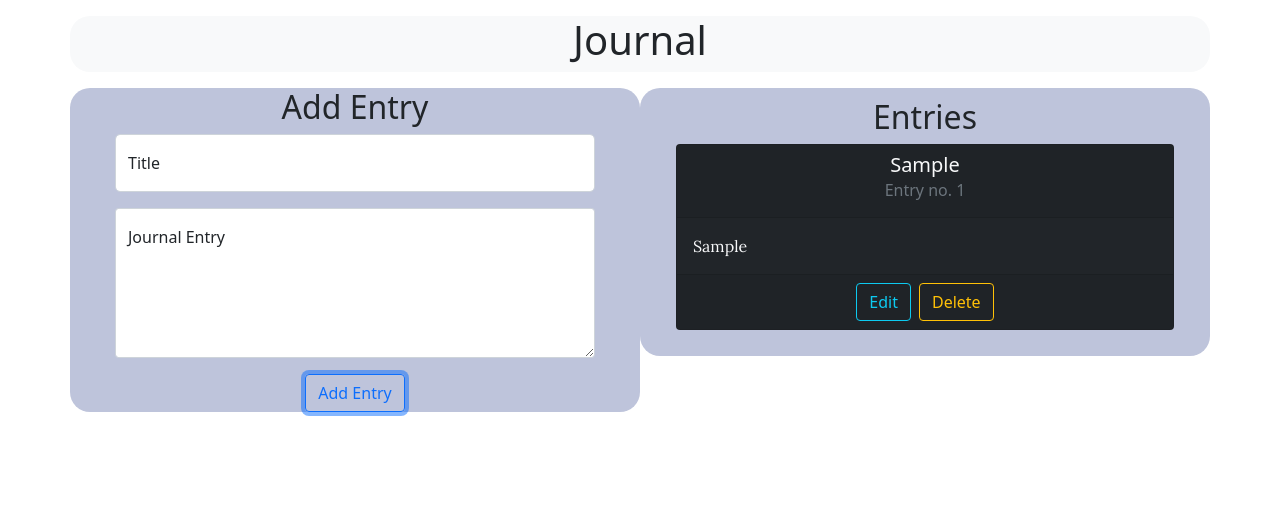
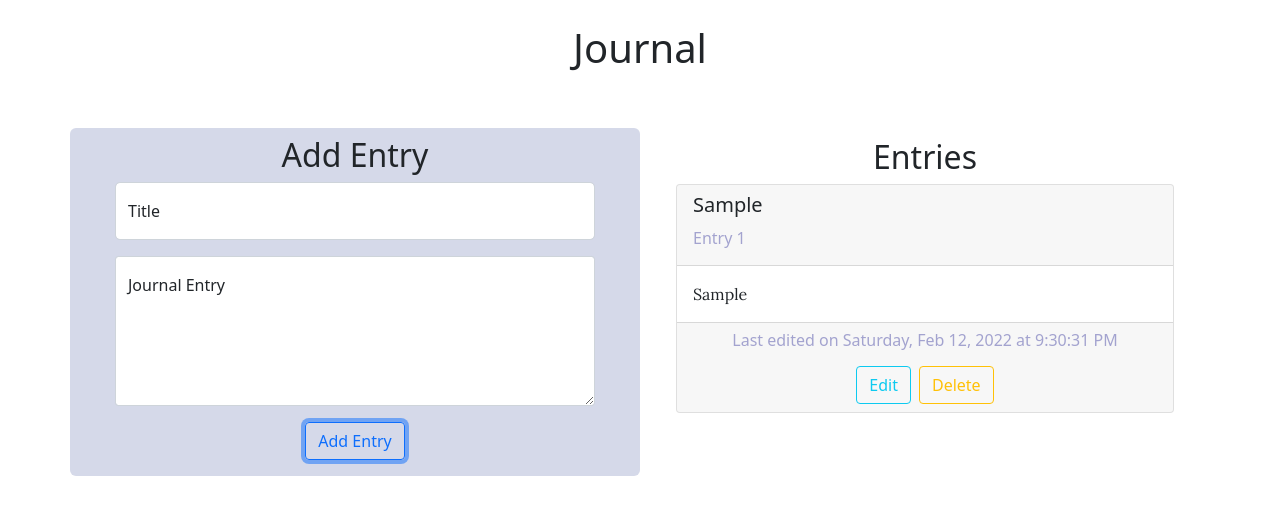
Before and after one commit to sidneyhopkins/crud-react, a React (Create React App) app: page / in a window 1280 px wide. Both pictures are taken after typing "Sample", "Sample" into the empty fields and a click on the button "Add Entry". Shown: the top 514 px of the page. Built offline with nearby package versions, Linux system fonts and the light colour scheme.

Commit message:
date stamp, bootstrap, CSS

```diff
--- a/src/App.js
+++ b/src/App.js
@@ -1,4 +1,4 @@
-import { useEffect, useState } from "react";
+import { useState } from "react";
 import EditJournalForm from "./Components/EditJournalForm";
 import AddJournalForm from "./Components/AddJournalForm";
 import Entries from "./Components/Entries";
@@ -9,13 +9,21 @@ import Row from "react-bootstrap/Row";
 import Col from "react-bootstrap/Col";
 
 
-
 function App() {
-  const initialFormState = { id: null, name: '', entry: '' };
+    const initialFormState = { id: null, name: '', entry: '', date: '' };
     const [ entry, setEntry ] = useState(initialFormState);
     const [ list, setList ] = useState([]);
     const [ editing, setEditing ] = useState(false);
     const [ editEntry, setEditEntry ] = useState(initialFormState);
+
+
+    // date creator
+    const createNewDate = () => {
+        let date = new Date();
+        let d = date.toLocaleDateString('en-us', { weekday:"long", year:"numeric", month:"short", day:"numeric"});
+        let t = date.toLocaleTimeString();
+        return `${d} at ${t}`;
+    }
 
     // when a user clicks 'Create Entry' button in component 'AddJournalForm'
     const createEntry = () => {
@@ -26,6 +34,7 @@ function App() {
 
         const newEntry = () => {
             entry.id = uuid();
+            entry.date = createNewDate();
             setList(list.length === 0 ? [entry] : [...list, entry] );
             setEntry(initialFormState);
         }
@@ -35,18 +44,13 @@ function App() {
         } else {
             newEntry();
         }
-
     }
-
-  useEffect(() => {
-    console.log(list)
-  }, [list])
 
   // when user clicks 'Edit Entry' button in component 'Entries'
   const editMode = (e) => {
     setEditing(true);
     const { id, name, value } = e.target;
-    setEditEntry({id: id, name: name, entry: value});
+    setEditEntry({id: id, name: name, entry: value, date: createNewDate()});
   }
 
   // when user clicks 'Update Entry' button in component 'EditJournalForm'
@@ -63,20 +67,19 @@ function App() {
     setList(list.filter((item) => item.id !== id));
   }
 
-
     return (
-    <Container  className="container" >
-        <Row name='top' className="header mb-3 mt-3 bg-light"  >
+        <Container className="container" >
+            <Row name='top' className="header mb-5 mt-4">
                 <h1>Journal</h1>
             </Row>
             <Row className="wrapper">
-            <Col className="content-left mb-5 "  >
+                <Col className="content-left mb-5 pt-2 pb-3">
                 {editing ? (
                     <EditJournalForm
                     setEditing={setEditing}
                     editEntry={editEntry}
                     setEditEntry={setEditEntry}
-                updateEntry={updateEntry}  />
+                    updateEntry={updateEntry} />
                 ) : (
                     <AddJournalForm
                     setEntry={setEntry}
@@ -84,7 +87,7 @@ function App() {
                     createEntry={createEntry} />
                 )}
                 </Col>
-          <Col className="content-right">
+                <Col className="content-right pb-3 mb-3">
                 <Entries list={list} deleteEntry={deleteEntry} editMode={editMode} />
                 </Col>
             </Row>
--- a/src/Components/EditJournalForm.js
+++ b/src/Components/EditJournalForm.js
@@ -11,8 +11,6 @@ function EditJournalForm ( props ) {
       const { name, value } = event.target;
       setEditEntry({...editEntry, [name]: value});
     }
-
-
 
     return (
         <Form onSubmit={(e) => e.preventDefault()} >
@@ -43,7 +41,7 @@ function EditJournalForm ( props ) {
                 id={editEntry.id}
                 name={editEntry.name}
                 value={editEntry.entry}
-            variant="btn btn-outline-secondary"
+                variant="btn btn-outline-success"
                 onClick={(e) => updateEntry(e)} >
                 Update Entry
             </Button>
--- a/src/Components/Entries.js
+++ b/src/Components/Entries.js
@@ -1,37 +1,30 @@
-import { Container } from 'react-bootstrap';
+import Container from 'react-bootstrap/Container';
 import Button from 'react-bootstrap/Button';
 import Card from 'react-bootstrap/Card';
-
-
 
 
 function Entries ( props ) {
     const { list, editMode, deleteEntry  } = props;
 
-
-
-
     return (
         <Container fluid className='entry-box'>
             <h2>Entries</h2>
-            <div>
+            <div className='entry-flex'>
                 {list.length !== 0 ? (
                 list.map((item, index) => {
                     return (
-                        <Card key={item.id} className={'card mb-3 bg-dark text-light'} >
+                        <Card key={item.id} className={'card mb-3  text-dark'} >
                             <Card.Header>
-                                <Card.Title className="mb-2 text-light">{item.name}</Card.Title>
-                                <Card.Subtitle className="mb-2 text-muted">Entry no. {index + 1}</Card.Subtitle>
+                                <Card.Title className="card-text mb-3 text-dark">{item.name}</Card.Title>
+                                <Card.Subtitle className="card-sub mb-2 text-start">Entry {index + 1}</Card.Subtitle>
                             </Card.Header>
 
                             <Card.Body>
-
-
-                                <Card.Text className='card-text text-light' >{item.entry}</Card.Text>
-
+                                <Card.Text className='card-text text-dark'>{item.entry}</Card.Text>
                             </Card.Body>
 
                             <Card.Footer>
+                                <h6 className="card-sub mb-3 text-center">Last edited on {item.date}</h6>
                                 <a href='#top'>
                                 <Button
                                     className="edit-button"
@@ -49,7 +42,6 @@ function Entries ( props ) {
                                     onClick={deleteEntry} >
                                     Delete
                                 </Button>
-
                             </Card.Footer>
                         </Card>
                     )
--- a/src/index.css
+++ b/src/index.css
@@ -11,13 +11,11 @@ body {
     sans-serif;
   -webkit-font-smoothing: antialiased;
   -moz-osx-font-smoothing: grayscale;
-
 }
 
 .header {
   text-align: center;
   border-radius: 20px;
-
 }
 
 .container {
@@ -35,10 +33,8 @@ p {
   overflow: hidden;
 }
 
-.col {
-
-  background-color: rgb(190, 196, 219);
-
+.content-left {
+  background-color: rgb(213, 217, 233);
 }
 
 .content-left,
@@ -46,32 +42,42 @@ p {
   display: flex;
   align-items: center;
   justify-content: space-around;
-  border-radius: 20px;
-
+  border-radius: 6px;
 }
 
 form {
-  padding: 10pxs;
-  min-width: 15rem;
   width: 30rem;
 }
 
 .entry-box {
-
   padding: 10px;
   min-width: 15rem;
   width: 30rem;
 }
 
+.entry-flex {
+  display: flex;
+  flex-direction: column-reverse;
+}
+
 .edit-button {
   margin-right: 8px;
-
+  text-align: center;
 }
 
 .card-text {
   text-align: justify;
 }
 
+.card-sub {
+  color: rgb(163, 163, 207);
+}
+
+h6 {
+  text-align: center;
+  font-size: 1px;
+}
+
 .update-entry-button {
   margin-right: 8px;
 }
```
Also changed, not shown: src/Components/AddJournalForm.js (+6 -1 lines). Lines whose indentation alone changed are shown as unchanged.
